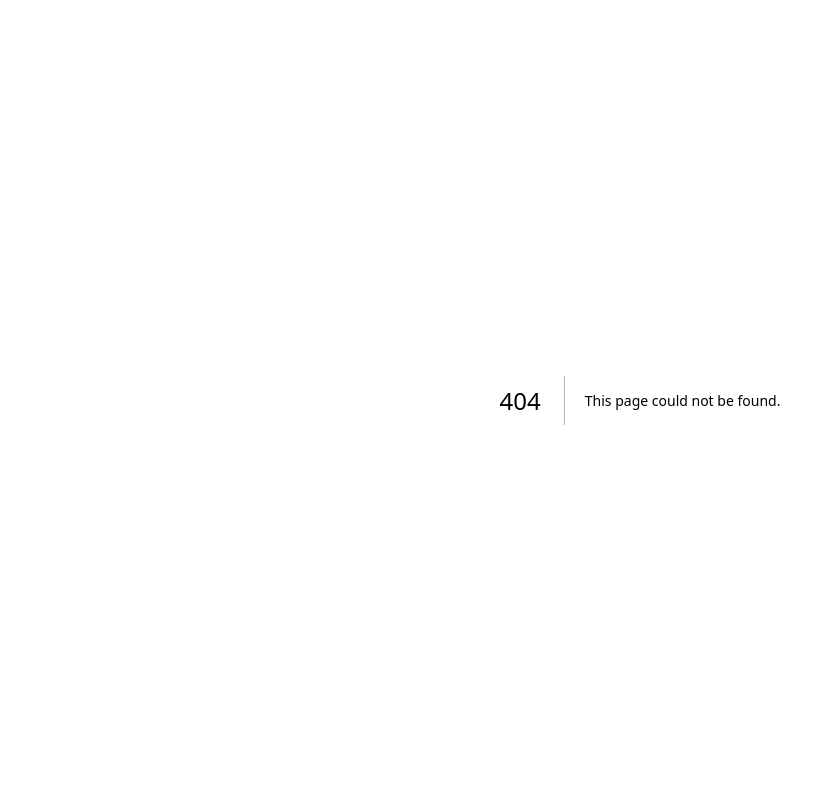
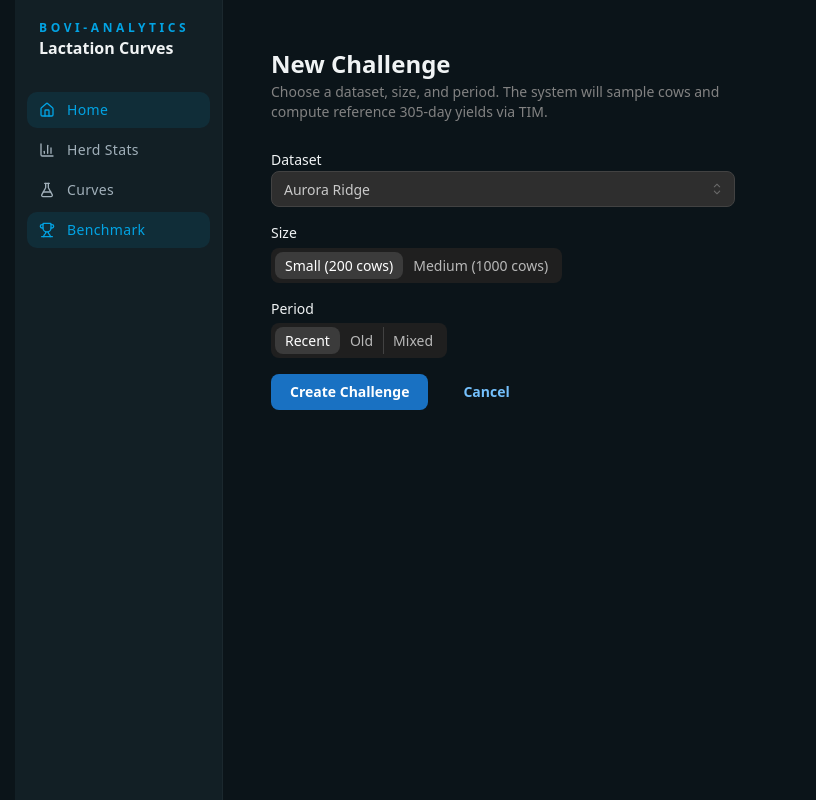
Before and after one commit to Bovi-analytics/bovi, a Next.js app in the folder apps/frontend/dashboard/: page /benchmark/new in a window 1280 px wide. Before the commit this address had no page. Shown: the whole page, without its empty margins (0-816 px from the left). Built offline with nearby package versions, Linux system fonts and the light colour scheme.

Commit message:
feat(benchmark): add new challenge creation page

```diff
--- /dev/null
+++ b/apps/frontend/dashboard/src/app/(dashboard)/benchmark/new/page.tsx
@@ -0,0 +1,92 @@
+"use client";
+
+import type { ReactElement } from "react";
+import { Button, Group, Loader, Select, SegmentedControl, Stack, Text } from "@mantine/core";
+import { useRouter } from "next/navigation";
+import { useState } from "react";
+import { useCreateChallenge } from "../hooks/use-challenges";
+
+export default function NewChallengePage(): ReactElement {
+  const router = useRouter();
+  const [dataset, setDataset] = useState<"aurora" | "sunnyside">("aurora");
+  const [size, setSize] = useState<"small" | "medium">("small");
+  const [period, setPeriod] = useState<"recent" | "old" | "mixed">("recent");
+
+  const { mutate, isPending, error } = useCreateChallenge();
+
+  function handleCreate() {
+    mutate(
+      { dataset, size, period },
+      {
+        onSuccess: (c) => router.push(`/benchmark/${c.id}`),
+      }
+    );
+  }
+
+  return (
+    <div className="max-w-lg space-y-6 p-6">
+      <Stack gap={2}>
+        <h1 className="text-2xl font-semibold">New Challenge</h1>
+        <Text size="sm" c="dimmed">
+          Choose a dataset, size, and period. The system will sample cows and compute reference
+          305-day yields via TIM.
+        </Text>
+      </Stack>
+
+      <Stack gap="md">
+        <Select
+          label="Dataset"
+          data={[
+            { value: "aurora", label: "Aurora Ridge" },
+            { value: "sunnyside", label: "Sunnyside" },
+          ]}
+          value={dataset}
+          onChange={(v) => v && setDataset(v as typeof dataset)}
+        />
+
+        <div>
+          <Text size="sm" fw={500} mb={4}>Size</Text>
+          <SegmentedControl
+            value={size}
+            onChange={(v) => setSize(v as typeof size)}
+            data={[
+              { value: "small", label: "Small (200 cows)" },
+              { value: "medium", label: "Medium (1000 cows)" },
+            ]}
+          />
+        </div>
+
+        <div>
+          <Text size="sm" fw={500} mb={4}>Period</Text>
+          <SegmentedControl
+            value={period}
+            onChange={(v) => setPeriod(v as typeof period)}
+            data={[
+              { value: "recent", label: "Recent" },
+              { value: "old", label: "Old" },
+              { value: "mixed", label: "Mixed" },
+            ]}
+          />
+        </div>
+
+        {error && <Text c="red" size="sm">{(error as Error).message}</Text>}
+
+        <Group>
+          <Button onClick={handleCreate} loading={isPending}>
+            Create Challenge
+          </Button>
+          <Button variant="subtle" onClick={() => router.back()}>
+            Cancel
+          </Button>
+        </Group>
+
+        {isPending && (
+          <Group gap="xs">
+            <Loader size="xs" />
+            <Text size="xs" c="dimmed">Computing reference yields — this may take 30–60 seconds…</Text>
+          </Group>
+        )}
+      </Stack>
+    </div>
+  );
+}
```
